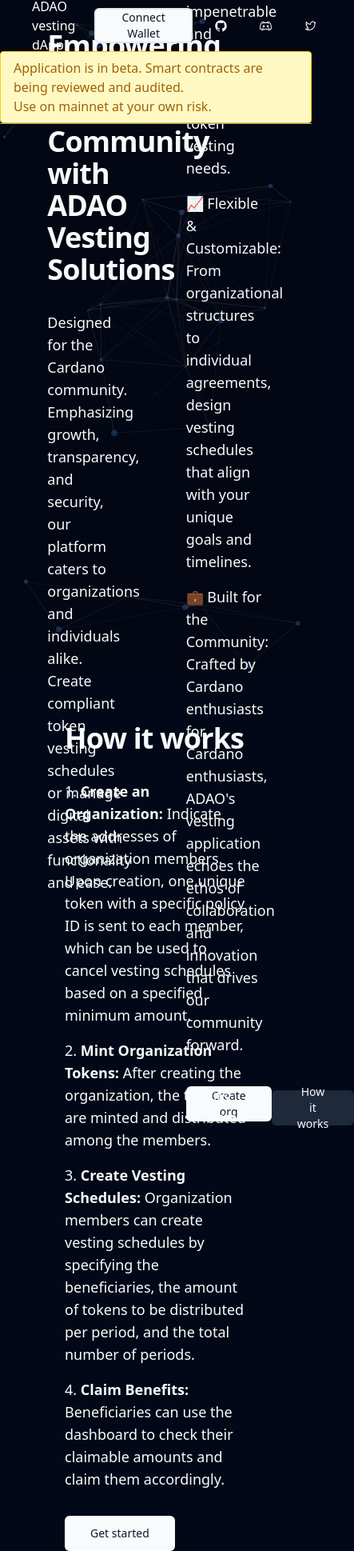
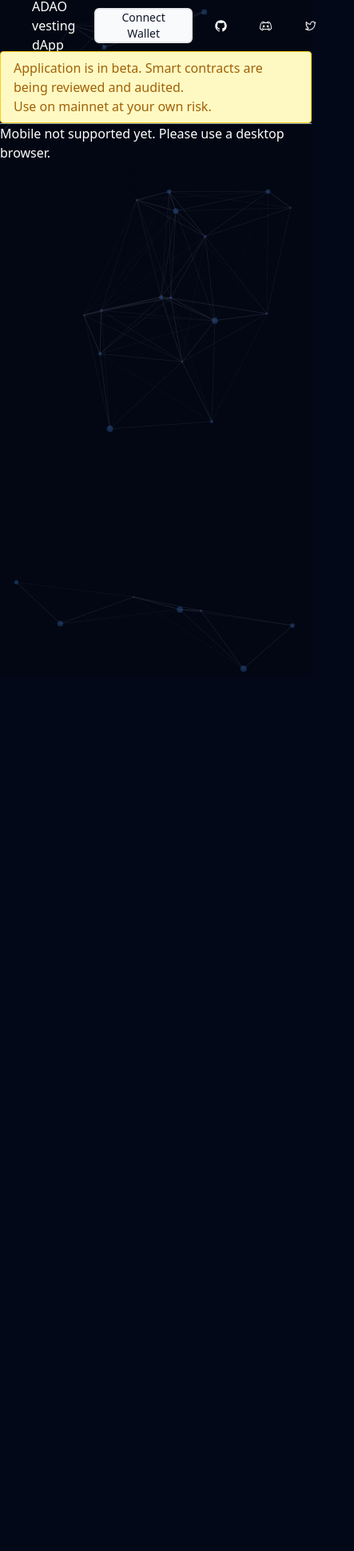
Before and after one commit to ADAOcommunity/cardano-vesting-dApp, a Next.js app in the folder frontend/: page / in a window 390 px wide. Shown: the whole page at 80% size, 443 px wide, since content can reach past the window. After the commit the page ends 844 px from the top, so only its background shows below. Built offline with nearby package versions, Linux system fonts and the light colour scheme.

Commit message:
Add mobile not supported warning

```diff
--- a/frontend/components/ui/layout.tsx
+++ b/frontend/components/ui/layout.tsx
@@ -59,6 +59,9 @@
           </div>
         </div>
       </div>
+      <div className='flex md:hidden md:h-screen items-center flex-row w-full justify-evenly relative md:flex-row flex-col '>
+        Mobile not supported yet. Please use a desktop browser.
+      </div>
       <div className="hidden space-y-6 p-10 pb-16 md:block">
 
         <div className="space-y-0.5">
--- a/frontend/pages/index.tsx
+++ b/frontend/pages/index.tsx
@@ -34,13 +34,15 @@
         </div>
       </div>
       <HeroBackground />
-
-      <div className='h-screen flex items-center flex-row w-full justify-evenly relative  '>
-        <div className='w-1/3 flex flex-col text-left space-y-8 px-4 z-10'>
+      <div className='flex md:hidden md:h-screen items-center flex-row w-full justify-evenly relative md:flex-row flex-col '>
+        Mobile not supported yet. Please use a desktop browser.
+      </div>
+      <div className='hidden md:h-screen md:flex items-center flex-row w-full justify-evenly relative md:flex-row flex-col '>
+        <div className='w-4/5 md:w-1/3 flex flex-col text-left space-y-8 px-4 z-10'>
           <h1 className='text-4xl text-primary font-bold tracking-tight'> Empowering the Cardano Community with ADAO Vesting Solutions</h1>
           <div className='text-secondary-foreground text-lg' >Designed for the Cardano community. Emphasizing growth, transparency, and security, our platform caters to organizations and individuals alike. Create compliant token vesting schedules or manage digital assets with functionality and ease.</div>
         </div>
-        <div className='text-left w-1/3 flex flex-col space-y-8 px-4 justify-even z-10'>
+        <div className='w-4/5 text-left md:w-1/3 flex flex-col space-y-8 px-4 justify-even z-10'>
           <div className='flex flex-col space-y-4 text-lg'>
             <div className='text-secondary-foreground' >
               🔒 Secure & Transparent: Built on Cardano &apos;s robust infrastructure, we provide an impenetrable and transparent environment for your token vesting needs.
@@ -59,8 +61,8 @@
         </div>
       </div>
 
-      <div id='howitworks' className='h-screen flex items-center flex-row w-full justify-evenly relative  '>
-        <div className='w-2/3 flex flex-col text-left space-y-8 px-4 z-10'>
+      <div id='howitworks' className='hidden mt-4 md:mt-0 md:h-screen md:flex items-center flex-row w-full justify-evenly relative  '>
+        <div className='w-4/5 md:w-2/3 flex flex-col text-left space-y-8 px-4 z-10'>
           <h1 className='text-4xl text-primary font-bold tracking-tight'>How it works</h1>
           <div className='text-secondary-foreground text-lg' >
             <ol className="list-decimal list-inside space-y-4">
```
